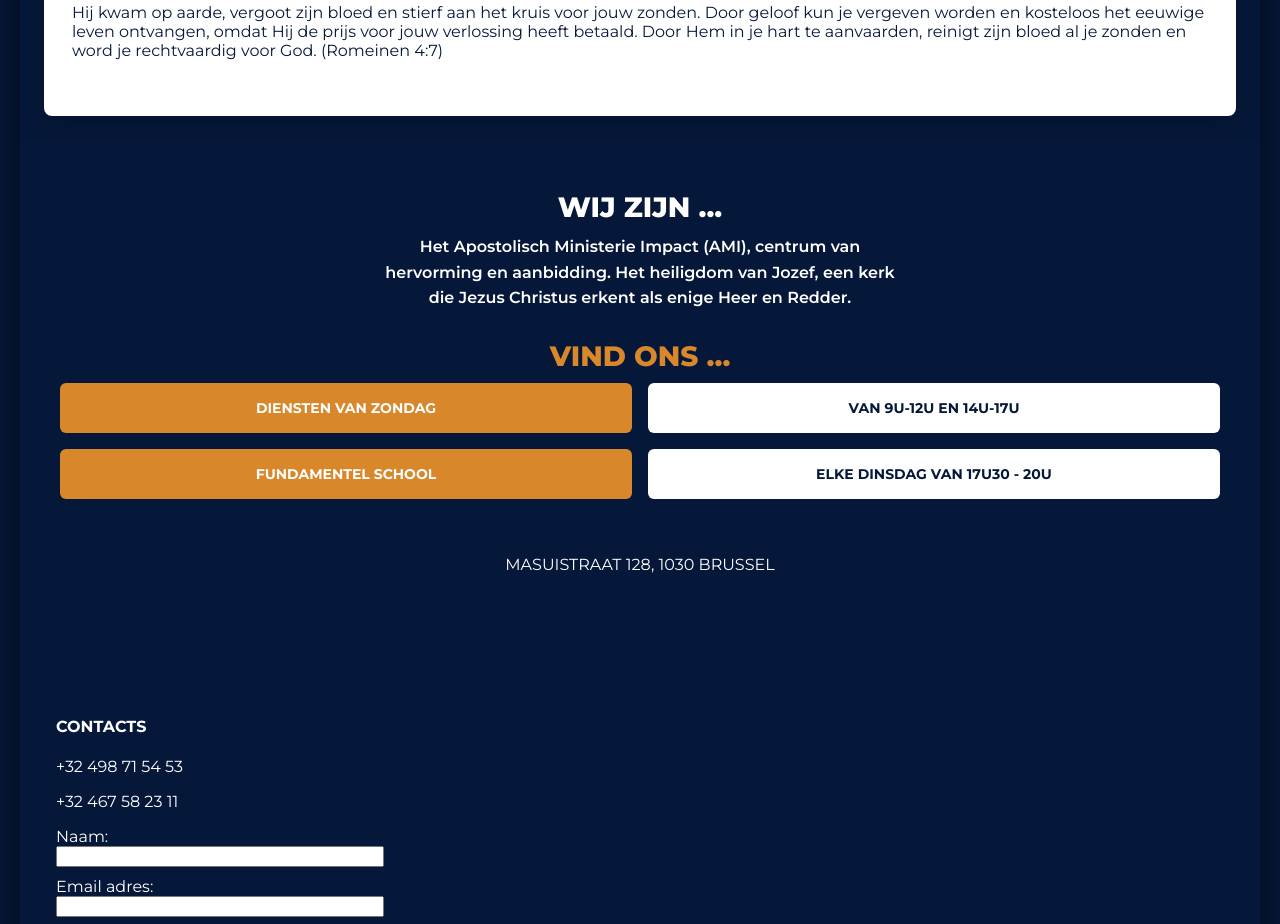
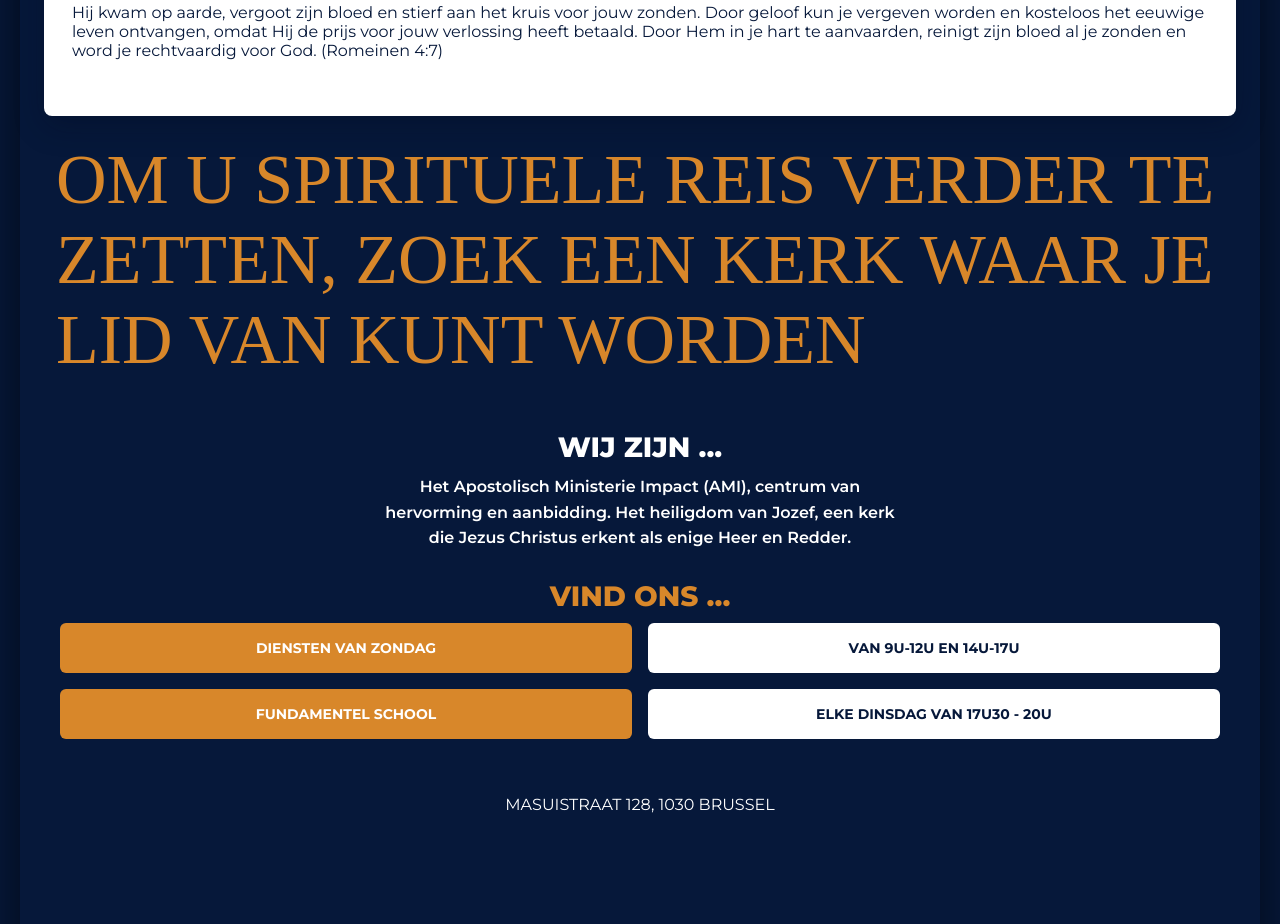
Before and after one commit to KaatCAIBXL/Jesustaime, a plain HTML site: page nl.html in a window 1280 px wide. Shown: the part 1344-2268 px from the top of the page. Drawn offline with Linux system fonts and the light colour scheme.

Commit message:
nederlands

```diff
--- a/nl.html
+++ b/nl.html
@@ -102,6 +102,9 @@ document.addEventListener("DOMContentLoaded", function() {
       <p><strong>Jezus verklaarde</strong> <em>"ik ben de weg, de waarheid en het leven, niemand komt tot de Vader dan door Mij"</em> (Jean 14:6)</p>
       <p>Hij kwam op aarde, vergoot zijn bloed en stierf aan het kruis voor jouw zonden. Door geloof kun je vergeven worden en kosteloos het eeuwige leven ontvangen, omdat Hij de prijs voor jouw verlossing heeft betaald. Door Hem in je hart te aanvaarden, reinigt zijn bloed al je zonden en word je rechtvaardig voor God. (Romeinen 4:7)</p>
     </section>
+    <p class="special">
+      OM U SPIRITUELE REIS VERDER TE ZETTEN, ZOEK EEN KERK WAAR JE LID VAN KUNT WORDEN
+    </p>
 
     <footer class="church">
       <h3>WIJ ZIJN ... </h3>
```
